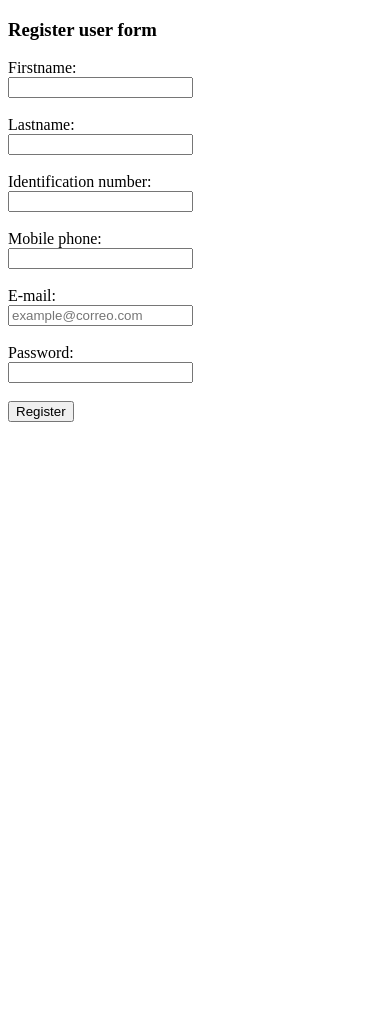
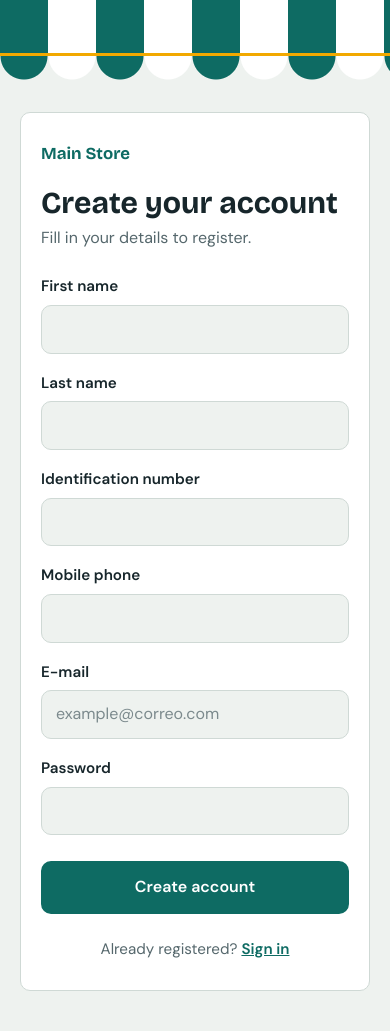
Before and after one commit to juandavid965/mainstore-, a PHP site: page /main-store/src/signup.html in a window 390 px wide. Before the commit the page ends 422 px from the top, so only its background shows below. Run offline with PHP 8.4, Linux system fonts and the light colour scheme.

Commit message:
interfas mejorada main store

```diff
--- a/main-store/src/signup.html
+++ b/main-store/src/signup.html
@@ -5,25 +5,53 @@
     <meta name="viewport" content="width=device-width, initial-scale=1.0">
     <title>Main Store-Register user</title>
     <link rel="icon" type="image/png" href="icons/main_store_icon.png">
+    <link rel="preconnect" href="https://fonts.googleapis.com">
+    <link rel="preconnect" href="https://fonts.gstatic.com" crossorigin>
+    <link href="https://fonts.googleapis.com/css2?family=Bricolage+Grotesque:opsz,wght@12..96,600;12..96,700&family=DM+Sans:wght@400;500;600&display=swap" rel="stylesheet">
+    <link rel="stylesheet" href="styles.css">
 </head>
 <body>
-        <h3>Register user form</h3>
+    <div class="awning" aria-hidden="true"></div>
+    <main>
+        <div class="card wide">
+            <a class="brand" href="../index.html">Main Store</a>
+            <h1>Create your account</h1>
+            <p class="lead">Fill in your details to register.</p>
+
             <form name="register-form" action="signup.php" method="post">
-            <label>Firstname:</label><br>
-            <input type="text" name="fname" required><br><br>
-            <label>Lastname:</label><br>
-            <input type="text" name="lname" required><br><br>
-            <label>Identification number:</label><br>
-            <input type="text" name="idnumber" required><br><br>
-            <label>Mobile phone:</label><br>
-            <input type="text" name="mphone" required><br><br>
-            <label>E-mail:</label><br>
-            <input type="email" name="email" placeholder="example@correo.com" required><br><br>
-            <label>Password:</label><br>
-            <input type="password" name="pswd" required><br><br>
-            <button>Register</button>
+                <div class="row">
+                    <div class="field">
+                        <label for="fname">First name</label>
+                        <input type="text" id="fname" name="fname" autocomplete="given-name" required>
+                    </div>
+                    <div class="field">
+                        <label for="lname">Last name</label>
+                        <input type="text" id="lname" name="lname" autocomplete="family-name" required>
+                    </div>
+                </div>
+                <div class="row">
+                    <div class="field">
+                        <label for="idnumber">Identification number</label>
+                        <input type="text" id="idnumber" name="idnumber" inputmode="numeric" required>
+                    </div>
+                    <div class="field">
+                        <label for="mphone">Mobile phone</label>
+                        <input type="tel" id="mphone" name="mphone" autocomplete="tel" required>
+                    </div>
+                </div>
+                <div class="field">
+                    <label for="email">E-mail</label>
+                    <input type="email" id="email" name="email" placeholder="example@correo.com" autocomplete="email" required>
+                </div>
+                <div class="field">
+                    <label for="pswd">Password</label>
+                    <input type="password" id="pswd" name="pswd" autocomplete="new-password" required>
+                </div>
+                <button class="btn btn-primary btn-block">Create account</button>
             </form>
 
-
+            <p class="switch">Already registered? <a href="signin.html">Sign in</a></p>
+        </div>
+    </main>
 </body>
 </html>
--- /dev/null
+++ b/main-store/src/styles.css
@@ -0,0 +1,225 @@
+/* Main Store - shared styles (index, signin, signup) */
+:root {
+  --paper: #eef2ef;
+  --surface: #ffffff;
+  --ink: #17262b;
+  --muted: #55676c;
+  --teal: #0e6b63;
+  --teal-dark: #0a524c;
+  --marigold: #f2a900;
+  --line: #cfd9d5;
+  --danger: #b3261e;
+  --radius: 10px;
+}
+
+@media (prefers-color-scheme: dark) {
+  :root {
+    --paper: #0f1c1f;
+    --surface: #172a2e;
+    --ink: #eaf1ef;
+    --muted: #9db1b5;
+    --teal: #2fb3a6;
+    --teal-dark: #5cd0c4;
+    --line: #2a4247;
+  }
+}
+
+*, *::before, *::after { box-sizing: border-box; }
+
+html { -webkit-text-size-adjust: 100%; }
+
+body {
+  margin: 0;
+  min-height: 100vh;
+  display: flex;
+  flex-direction: column;
+  background: var(--paper);
+  color: var(--ink);
+  font-family: "DM Sans", system-ui, -apple-system, "Segoe UI", Roboto, sans-serif;
+  font-size: 1rem;
+  line-height: 1.55;
+}
+
+h1, h2, h3 {
+  font-family: "Bricolage Grotesque", "DM Sans", system-ui, sans-serif;
+  line-height: 1.1;
+  margin: 0;
+}
+
+/* Shop awning: the one memorable element */
+.awning {
+  height: 56px;
+  flex: none;
+  position: relative;
+  background: repeating-linear-gradient(90deg, var(--teal) 0 48px, #ffffff 48px 96px);
+  border-bottom: 3px solid var(--marigold);
+}
+.awning::after {
+  content: "";
+  position: absolute;
+  left: 0; right: 0; top: 100%;
+  margin-top: 3px;
+  height: 24px;
+  background:
+    radial-gradient(circle at 24px 0, var(--teal) 23px, transparent 24px) 0 0 / 96px 24px,
+    radial-gradient(circle at 72px 0, #ffffff 23px, transparent 24px) 0 0 / 96px 24px;
+}
+@media (prefers-color-scheme: dark) {
+  .awning { background: repeating-linear-gradient(90deg, var(--teal) 0 48px, #d9e6e3 48px 96px); }
+  .awning::after {
+    background:
+      radial-gradient(circle at 24px 0, var(--teal) 23px, transparent 24px) 0 0 / 96px 24px,
+      radial-gradient(circle at 72px 0, #d9e6e3 23px, transparent 24px) 0 0 / 96px 24px;
+  }
+}
+
+main {
+  flex: 1;
+  display: grid;
+  place-items: center;
+  padding: 64px 20px 40px;
+}
+
+.card {
+  width: 100%;
+  max-width: 440px;
+  background: var(--surface);
+  border: 1px solid var(--line);
+  border-radius: var(--radius);
+  padding: 36px 32px;
+}
+.card.wide { max-width: 560px; }
+
+.brand {
+  display: inline-block;
+  font-family: "Bricolage Grotesque", system-ui, sans-serif;
+  font-weight: 700;
+  font-size: 1.05rem;
+  color: var(--teal);
+  text-decoration: none;
+  margin-bottom: 20px;
+}
+
+.card h1 { font-size: 1.9rem; margin-bottom: 6px; }
+.lead { color: var(--muted); margin: 0 0 24px; }
+
+/* Landing */
+.hero { max-width: 560px; text-align: left; }
+.hero h1 { font-size: clamp(2.8rem, 9vw, 4.6rem); letter-spacing: -0.02em; }
+.hero p { color: var(--muted); font-size: 1.15rem; margin: 16px 0 32px; max-width: 42ch; }
+.actions { display: flex; flex-wrap: wrap; gap: 12px; }
+
+/* Buttons */
+.btn {
+  display: inline-block;
+  font: inherit;
+  font-weight: 600;
+  text-align: center;
+  text-decoration: none;
+  padding: 12px 24px;
+  border-radius: var(--radius);
+  border: 2px solid var(--teal);
+  cursor: pointer;
+  transition: background-color .15s, color .15s, border-color .15s;
+}
+.btn-primary { background: var(--teal); color: #fff; }
+.btn-primary:hover { background: var(--teal-dark); border-color: var(--teal-dark); }
+.btn-secondary { background: transparent; color: var(--teal); }
+.btn-secondary:hover { background: var(--teal); color: #fff; }
+.btn-block { width: 100%; margin-top: 8px; }
+
+/* Forms */
+.field { margin-bottom: 18px; }
+.field label { display: block; font-weight: 600; font-size: .95rem; margin-bottom: 6px; }
+.field input {
+  width: 100%;
+  font: inherit;
+  color: var(--ink);
+  background: var(--paper);
+  border: 1.5px solid var(--line);
+  border-radius: var(--radius);
+  padding: 11px 14px;
+  transition: border-color .15s, box-shadow .15s;
+}
+.field input::placeholder { color: var(--muted); opacity: .75; }
+.field input:hover { border-color: var(--muted); }
+.field input:focus { outline: none; border-color: var(--teal); box-shadow: 0 0 0 3px color-mix(in srgb, var(--teal) 25%, transparent); }
+.field input:user-invalid { border-color: var(--danger); }
+
+.row { display: grid; grid-template-columns: 1fr 1fr; gap: 0 16px; }
+
+.switch { margin: 24px 0 0; text-align: center; color: var(--muted); font-size: .95rem; }
+.switch a { color: var(--teal); font-weight: 600; }
+
+a:focus-visible, .btn:focus-visible { outline: 3px solid var(--marigold); outline-offset: 3px; }
+
+@media (max-width: 520px) {
+  main { padding-top: 56px; }
+  .card { padding: 28px 20px; }
+  .row { grid-template-columns: 1fr; }
+}
+
+@media (prefers-reduced-motion: reduce) {
+  * { transition: none !important; }
+}
+
+/* ---------- Internal pages (home, users list, edit user) ---------- */
+.page {
+  display: block;
+  width: 100%;
+  max-width: 1000px;
+  margin: 0 auto;
+  padding: 56px 20px 40px;
+}
+.page.narrow { max-width: 620px; }
+
+.topbar {
+  display: flex;
+  align-items: center;
+  justify-content: space-between;
+  gap: 16px;
+  flex-wrap: wrap;
+  margin-bottom: 28px;
+}
+.topbar .brand { margin: 0; font-size: 1.2rem; }
+.topbar nav { display: flex; gap: 20px; }
+.topbar nav a { color: var(--ink); font-weight: 600; text-decoration: none; padding: 4px 0; border-bottom: 2px solid transparent; }
+.topbar nav a:hover, .topbar nav a[aria-current="page"] { border-bottom-color: var(--marigold); }
+
+.page h1 { font-size: 2rem; margin-bottom: 6px; }
+.page .lead { margin-bottom: 24px; }
+
+.card.full { max-width: none; }
+
+/* Home */
+.welcome { padding: 40px 32px; }
+.welcome .name { font-family: "Bricolage Grotesque", system-ui, sans-serif; font-size: clamp(1.8rem, 6vw, 2.6rem); font-weight: 700; line-height: 1.1; margin: 0 0 8px; text-transform: capitalize; }
+
+/* Users table */
+.table-wrap { overflow-x: auto; border: 1px solid var(--line); border-radius: var(--radius); background: var(--surface); }
+table.users { width: 100%; border-collapse: collapse; min-width: 640px; }
+table.users th, table.users td { padding: 12px 16px; text-align: left; vertical-align: middle; }
+table.users thead th { font-size: .9rem; font-weight: 600; color: var(--muted); border-bottom: 2px solid var(--line); background: color-mix(in srgb, var(--paper) 60%, var(--surface)); white-space: nowrap; }
+table.users tbody tr + tr td { border-top: 1px solid var(--line); }
+table.users tbody tr:hover td { background: color-mix(in srgb, var(--teal) 6%, var(--surface)); }
+
+.avatar { width: 44px; height: 44px; border-radius: 50%; object-fit: cover; display: block; border: 2px solid var(--line); }
+
+.badge { display: inline-block; padding: 2px 12px; border-radius: 999px; font-size: .85rem; font-weight: 600; }
+.badge-active { background: color-mix(in srgb, var(--teal) 18%, transparent); color: var(--teal-dark); }
+.badge-inactive { background: color-mix(in srgb, var(--muted) 20%, transparent); color: var(--muted); }
+
+.options { display: flex; gap: 8px; }
+.icon-btn { display: inline-grid; place-items: center; width: 36px; height: 36px; border-radius: 8px; background: #ffffff; border: 1px solid var(--line); transition: border-color .15s, box-shadow .15s; }
+.icon-btn:hover { border-color: var(--teal); box-shadow: 0 0 0 3px color-mix(in srgb, var(--teal) 20%, transparent); }
+.icon-btn img { width: 20px; height: 20px; display: block; }
+.icon-btn.danger:hover { border-color: var(--danger); box-shadow: 0 0 0 3px color-mix(in srgb, var(--danger) 20%, transparent); }
+
+/* Edit form extras */
+.photo-box { display: flex; gap: 16px; align-items: center; padding: 16px; margin-bottom: 18px; border: 1.5px dashed var(--line); border-radius: var(--radius); }
+.photo-box img { width: 88px; height: 88px; object-fit: cover; border-radius: var(--radius); border: 1px solid var(--line); flex: none; }
+.check { display: flex; align-items: center; gap: 8px; color: var(--danger); font-weight: 500; cursor: pointer; }
+.check input { width: 18px; height: 18px; accent-color: var(--danger); }
+.field input[type="file"] { padding: 9px 12px; }
+.field input[type="file"]::file-selector-button { font: inherit; font-weight: 600; margin-right: 12px; padding: 6px 14px; border: 0; border-radius: 6px; background: var(--teal); color: #fff; cursor: pointer; }
+.form-actions { display: flex; gap: 12px; flex-wrap: wrap; margin-top: 8px; }
```
Also changed, not shown: main-store/index.html (+15 -4 lines), main-store/src/edit_user.php (+48 -29 lines), main-store/src/home.php (+28 -7 lines), main-store/src/list_users.php (+39 -18 lines), main-store/src/signin.html (+26 -6 lines). Lines whose indentation alone changed are shown as unchanged.
